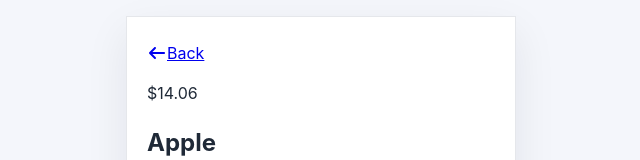
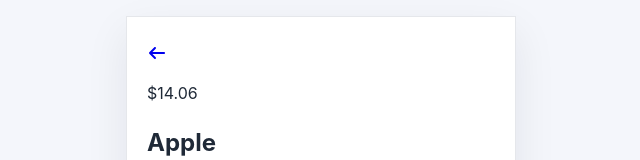
Before and after one commit to MrsLecter/wallet-app, a React (Vite) app: page /transaction/001 in a window 1280 px wide. Shown: the top 160 px of the page, without its empty margins (319-959 px from the left). Built offline with nearby package versions, Linux system fonts and the light colour scheme.

Commit message:
fix: fix design

```diff
--- a/src/pages/transaction-detail/TransactionDetailPage.tsx
+++ b/src/pages/transaction-detail/TransactionDetailPage.tsx
@@ -23,7 +23,11 @@ export function TransactionDetailPage() {
   if (!transaction) {
     return (
       <section className="transaction-detail-page">
-        <Link to="/" className="transaction-detail-page__back">
+        <Link
+          to="/"
+          className="transaction-detail-page__back"
+          aria-label="Back to transactions"
+        >
           <FontAwesomeIcon icon={faArrowLeft} aria-hidden="true" />
         </Link>
 
@@ -42,9 +46,12 @@ export function TransactionDetailPage() {
 
   return (
     <section className="transaction-detail-page">
-      <Link to="/" className="transaction-detail-page__back">
+      <Link
+        to="/"
+        className="transaction-detail-page__back"
+        aria-label="Back to transactions"
+      >
         <FontAwesomeIcon icon={faArrowLeft} aria-hidden="true" />
-        <span>Back</span>
       </Link>
 
       <header className="transaction-detail-page__hero">
--- a/src/styles/index.css
+++ b/src/styles/index.css
@@ -61,46 +61,40 @@ select {
 
 .transaction-detail-page {
   min-height: 100%;
-  display: grid;
-  grid-template-rows: auto 1fr auto;
-  gap: 34px;
+  display: flex;
+  flex-direction: column;
+  gap: 18px;
 }
 
 .transaction-detail-page__back {
-  width: fit-content;
+  width: 32px;
+  height: 32px;
   display: inline-grid;
-  grid-auto-flow: column;
-  align-items: center;
-  gap: 8px;
+  place-items: center;
   color: #1677ff;
   text-decoration: none;
-  font-weight: 500;
-  font-size: 1.125rem;
-}
-
-.transaction-detail-page__back span {
-  display: none;
+  border-radius: 999px;
 }
 
 .transaction-detail-page__back svg {
-  font-size: 1.9rem;
+  font-size: 1.5rem;
 }
 
 .transaction-detail-page__hero {
   display: grid;
   align-content: center;
   justify-items: center;
-  gap: 8px;
-  padding: 18px 0 0;
+  gap: 4px;
+  padding: 4px 0 18px;
   text-align: center;
 }
 
 .transaction-detail-page__amount {
   margin: 0;
-  font-size: clamp(4rem, 12vw, 5.25rem);
-  line-height: 0.95;
+  font-size: clamp(3.5rem, 15vw, 4.5rem);
+  line-height: 1;
   font-weight: 500;
-  letter-spacing: -0.06em;
+  letter-spacing: -0.05em;
   color: #000000;
 }
 
@@ -109,13 +103,14 @@ select {
   font-size: 1rem;
   line-height: 1.2;
   font-weight: 400;
-  color: #8d919b;
+  color: #8f8f98;
 }
 
 .transaction-detail-page__date {
   margin: 0;
   font-size: 1rem;
-  color: #8d919b;
+  line-height: 1.25;
+  color: #8f8f98;
 }
 
 .transaction-detail-page__empty {
@@ -126,25 +121,29 @@ select {
 
 .transaction-detail-card {
   display: grid;
-  gap: 14px;
-  padding: 22px 16px 18px;
-  border-radius: 18px;
+  gap: 0;
+  padding: 12px 14px 12px;
+  border-radius: 12px;
   background: #ffffff;
   color: #111111;
   box-shadow: 0 1px 0 rgba(15, 23, 42, 0.04);
+  overflow: hidden;
 }
 
 .transaction-detail-card__row {
   display: grid;
   grid-template-columns: repeat(2, minmax(0, 1fr));
-  gap: 16px;
-  align-items: start;
+  gap: 12px;
+  align-items: center;
+  padding-top: 12px;
+  border-top: 1px solid #ececf1;
 }
 
 .transaction-detail-card__status {
   margin: 0;
   font-size: 1rem;
   line-height: 1.3;
+  padding-bottom: 2px;
 }
 
 .transaction-detail-card__status-label,
@@ -162,10 +161,10 @@ select {
 
 .transaction-detail-card__description {
   margin: 0;
-  padding: 0 0 16px;
-  border-bottom: 1px solid #ececf1;
-  color: #8d919b;
+  padding: 0 0 12px;
+  color: #8f8f98;
   font-size: 1rem;
+  line-height: 1.3;
 }
 
 .transaction-detail-card__label {
```
